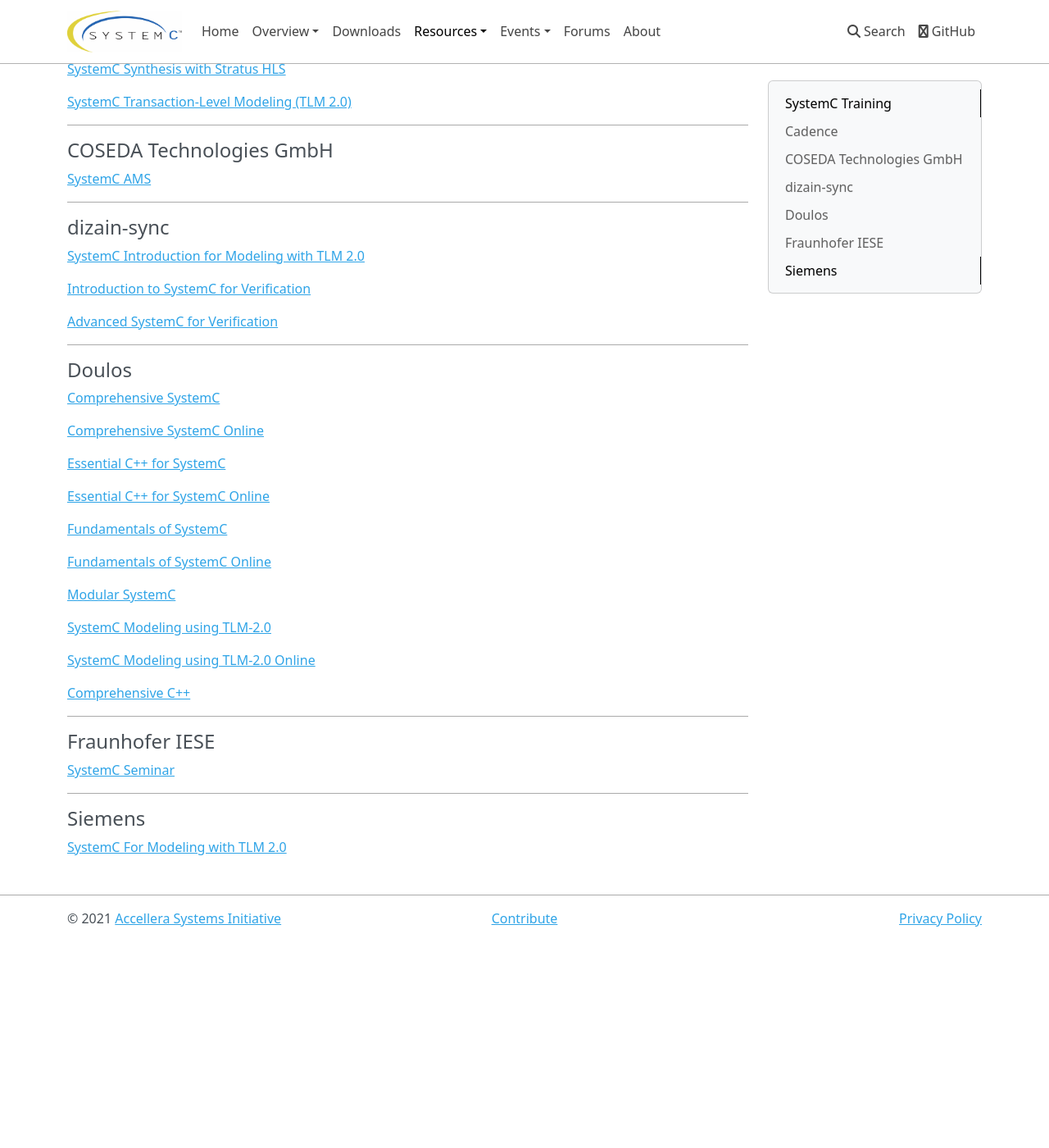
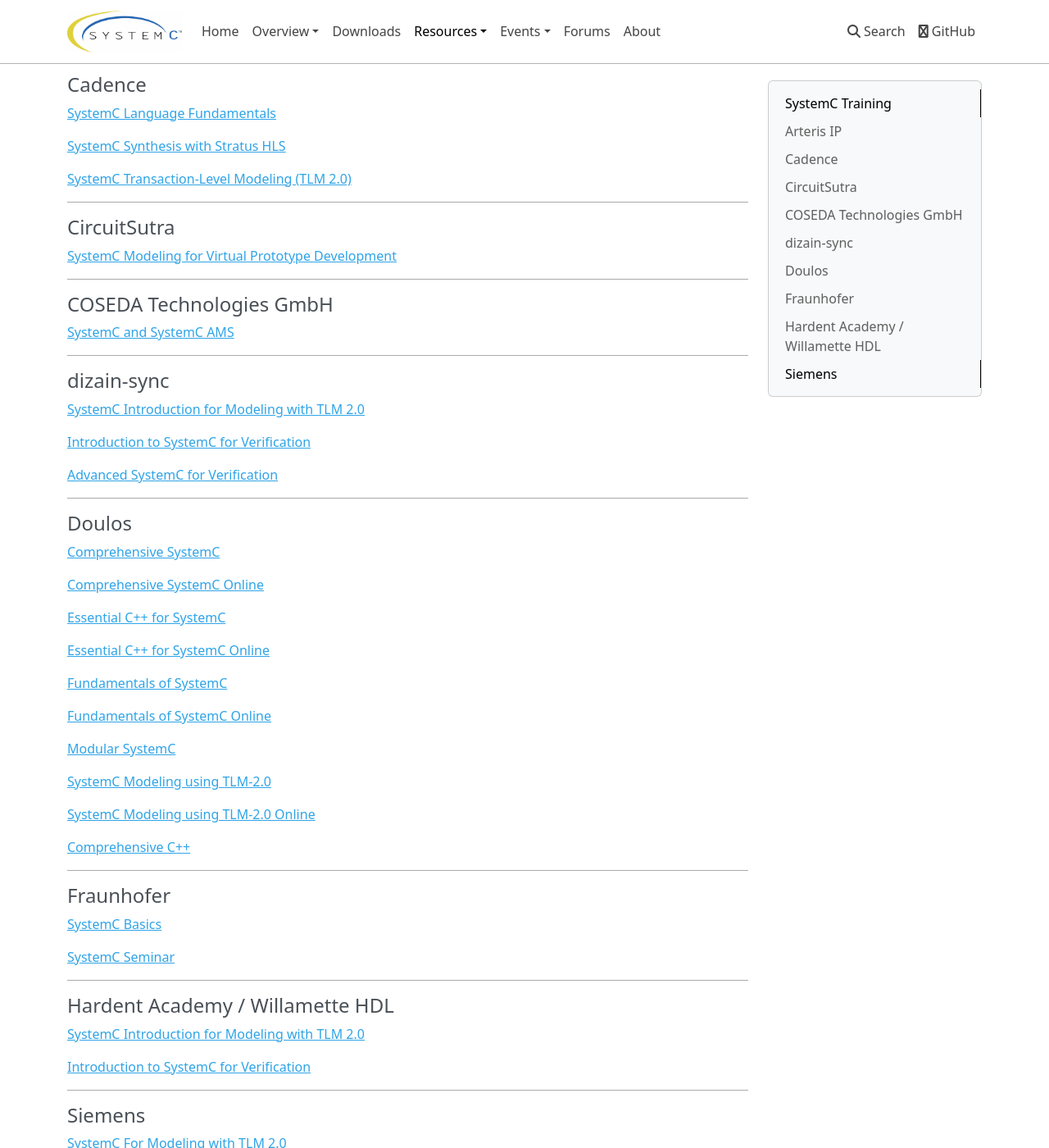
Before and after one commit to accellera-official/systemc.org, an MkDocs documentation site: the page built from docs/resources/training.md, in a window 1280 px wide and 1400 px high, scrolled down 230 px. Shown: the whole window at 82% size. Built offline with MkDocs 1.6.1, drawn with Linux system fonts in a browser that asks for light colours; nearby versions of some CDN libraries; before the commit the page ends 1372 px from its top, so only the background shows below that.

Commit message:
update training page

```diff
--- a/docs/resources/training.md
+++ b/docs/resources/training.md
@@ -1,6 +1,12 @@
 # SystemC Training
 
 This page gives an overview of the available SystemC training. Please [let us know][issues] if a training program is missing or needs update.
+
+---
+
+## Arteris IP
+
+[IP-XACT & SystemC Virtual Prototyping Training][arteris_training_1]
 
 ---
 
@@ -14,9 +20,15 @@
 
 ---
 
+## CircuitSutra
+
+[SystemC Modeling for Virtual Prototype Development][circuitsutra_training_1]
+
+---
+
 ## COSEDA Technologies GmbH
 
-[SystemC AMS][coseda_training_1]
+[SystemC and SystemC AMS][coseda_training_1]
 
 ---
 
@@ -54,9 +66,19 @@
 
 ---
 
-## Fraunhofer IESE
+## Fraunhofer
 
-[SystemC Seminar][fhg_training_1]
+[SystemC Basics][fhg_training_1]
+
+[SystemC Seminar][fhg_training_2]
+
+---
+
+## Hardent Academy / Willamette HDL
+
+[SystemC Introduction for Modeling with TLM 2.0][hardent_training_1]
+
+[Introduction to SystemC for Verification][willamettehdl_training_1]
 
 ---
 
@@ -64,10 +86,15 @@
 
 [SystemC For Modeling with TLM 2.0][siemens_training_1]
 
+[issues]: https://github.com/accellera-official/systemc.org/issues
+
+[arteris_training_1]: https://www.arteris.com/ip-xact-systemc-virtual-prototype-training
 
 [cadence_training_1]: https://www.cadence.com/en_US/home/training/all-courses/82202.html
 [cadence_training_2]: https://www.cadence.com/en_US/home/training/all-courses/86170.html
 [cadence_training_3]: https://www.cadence.com/en_US/home/training/all-courses/84488.html
+
+[circuitsutra_training_1]: https://www.circuitsutra.com/systemc-training.html
 
 [coseda_training_1]: https://www.coseda-tech.com/systemc-ams-training
 
@@ -86,8 +113,11 @@
 [doulos_training_9]: https://www.doulos.com/training/systemc-tlm-20/systemc-modeling-using-tlm-20-online/
 [doulos_training_10]: https://www.doulos.com/training/systemc-tlm-20/comprehensive-cplusplus/
 
-[fhg_training_1]: https://www.iese.fraunhofer.de/en/seminare_training/virtual-prototyping.html#4
+[fhg_training_1]: https://www.eas.iis.fraunhofer.de/en/events/trainings/systemc-basics.html
+[fhg_training_2]: https://www.iese.fraunhofer.de/en/seminare_training/virtual-prototyping.html#4
+
+[hardent_training_1]: https://www.hardent.com/course/systemc-introduction-for-modeling-with-tlm-2-0/
 
 [siemens_training_1]: https://eda.learn.sw.siemens.com/training/courses/systemc-for-modeling-with-tlm-20
 
-[issues]: https://github.com/accellera-official/systemc.org/issues
+[willamettehdl_training_1]: https://www.whdl.com/courses/introduction-to-systemc-for-verification.html
```
